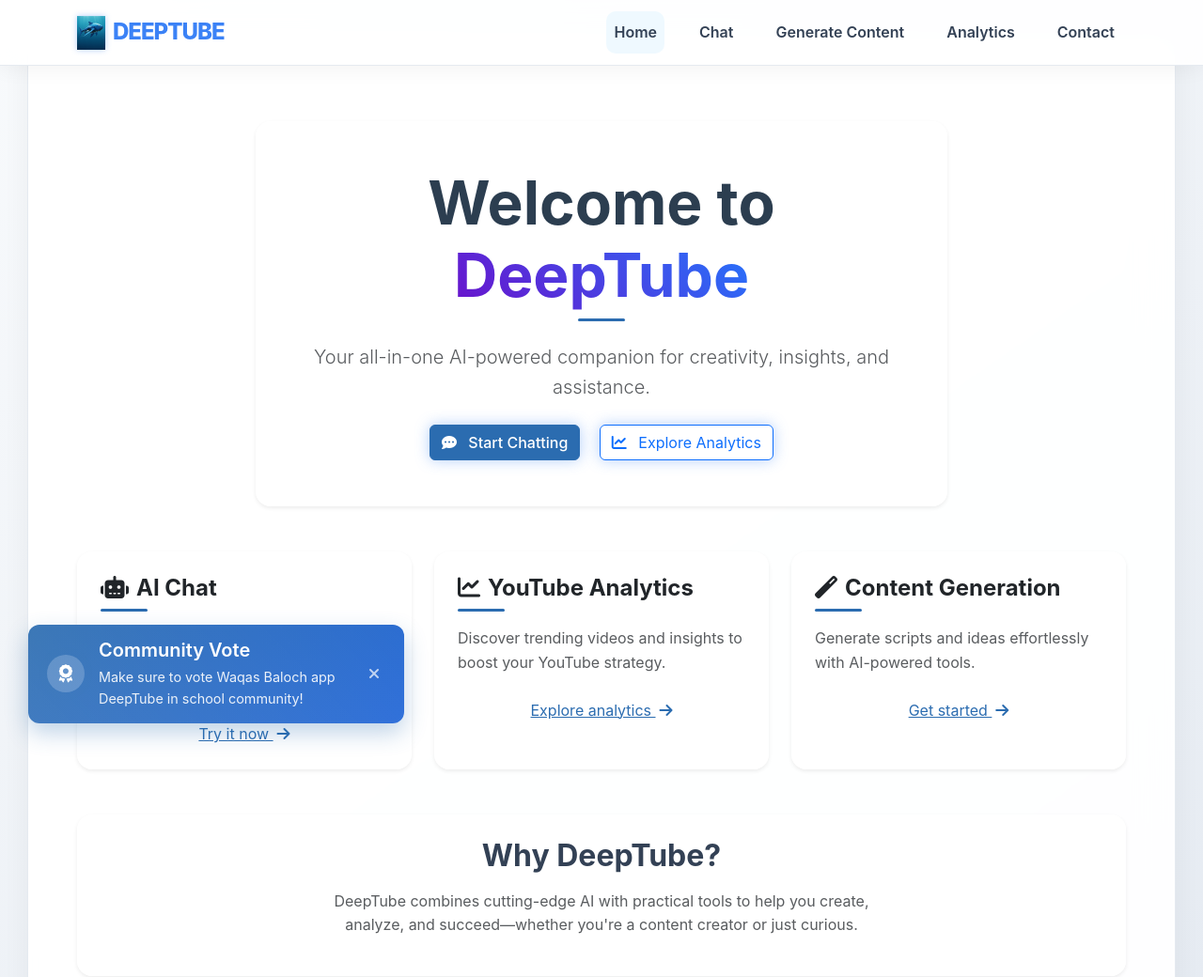
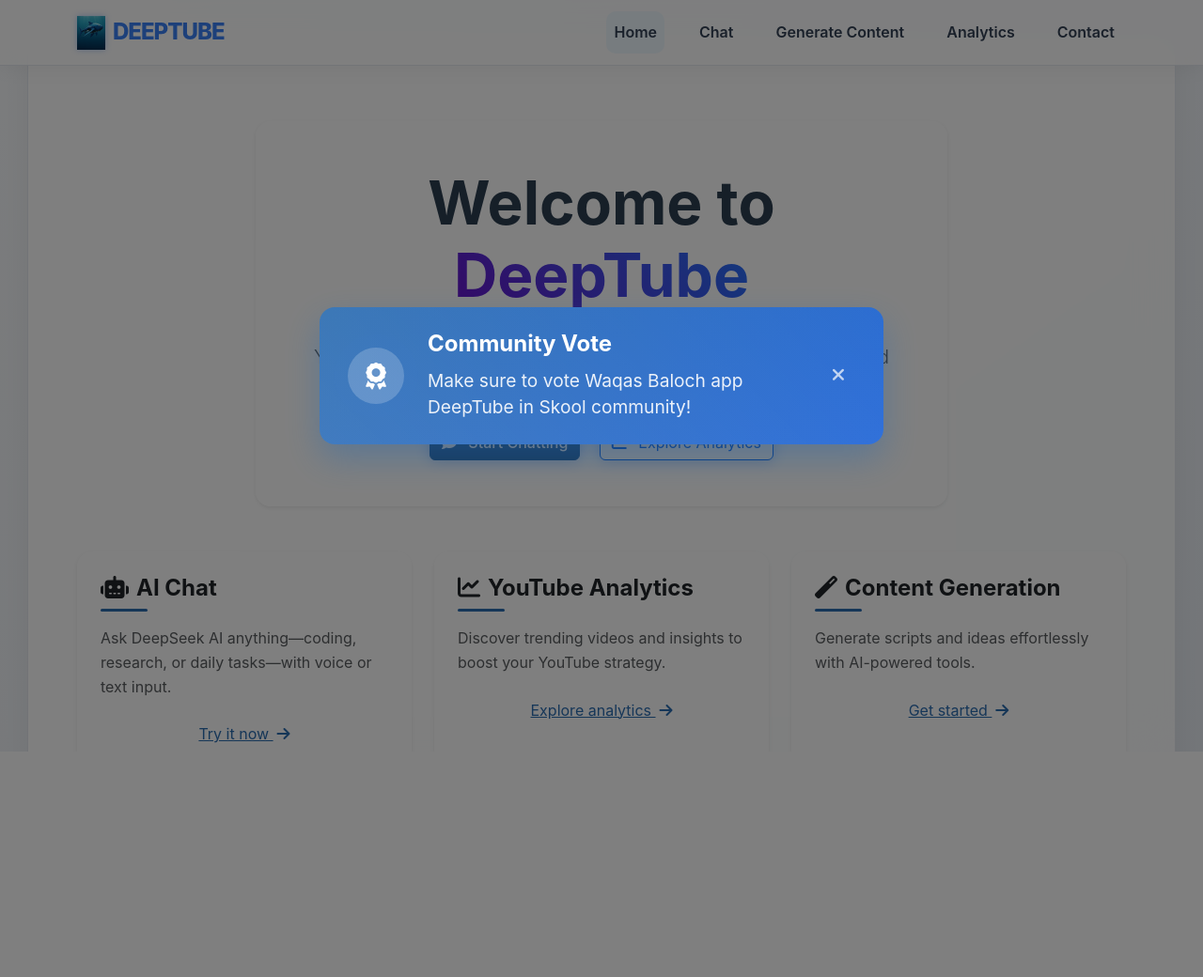
Before and after one commit to Waqas-Baloch99/DeepTube, a Django app: page / in a window 1280 px wide. Shown: the top 1040 px of the page at 94% size. After the commit the page ends 800 px from the top, so only its background shows below. Run offline with Django 5.2, Linux system fonts and the light colour scheme.

Commit message:
Update base.html

```diff
--- a/youtubeapp/templates/youtubeapp/base.html
+++ b/youtubeapp/templates/youtubeapp/base.html
@@ -7,8 +7,7 @@
     <title>{% block title %}DeepTube{% endblock %}</title>
 
     <!-- Bootstrap CSS -->
-    <link href="https://cdn.jsdelivr.net/npm/bootstrap@5.3.2/dist/css/bootstrap.min.css" rel="stylesheet">
-
+<link href="https://cdn.jsdelivr.net/npm/bootstrap@5.3.3/dist/css/bootstrap.min.css" rel="stylesheet" integrity="sha384-QWTKZyjpPEjISv5WaRU9OFeRpok6YctnYmDr5pNlyT2bRjXh0JMhjY6hW+ALEwIH" crossorigin="anonymous">
     <!-- Custom CSS -->
     <style>
         :root {
@@ -142,18 +141,23 @@
         /* Vote Notification Styles */
         .vote-notification {
             position: fixed;
-            bottom: 30px;
-            left: 30px;
+            top: 0;
+            left: 0;
+            right: 0;
+            bottom: 0;
             z-index: 9999;
-            max-width: 400px;
-            transform: translateY(150%);
-            transition: transform 0.5s cubic-bezier(0.175, 0.885, 0.32, 1.275);
+            display: flex;
+            align-items: center;
+            justify-content: center;
             visibility: hidden;
+            opacity: 0;
+            transition: opacity 0.5s ease;
+            background-color: rgba(0, 0, 0, 0.5);
         }
 
         .vote-notification.show {
-            transform: translateY(0);
             visibility: visible;
+            opacity: 1;
         }
 
         .vote-notification-content {
@@ -161,11 +165,19 @@
             align-items: center;
             background: linear-gradient(135deg, var(--primary-blue), #2d6ed9);
             color: white;
-            padding: 15px 20px;
-            border-radius: 12px;
-            box-shadow: 0 10px 25px rgba(43, 108, 176, 0.3);
+            padding: 25px 30px;
+            border-radius: 16px;
+            box-shadow: 0 15px 35px rgba(43, 108, 176, 0.4);
             position: relative;
             overflow: hidden;
+            width: 90%;
+            max-width: 600px;
+            transform: scale(0.8);
+            transition: transform 0.5s cubic-bezier(0.175, 0.885, 0.32, 1.275);
+        }
+
+        .vote-notification.show .vote-notification-content {
+            transform: scale(1);
         }
 
         .vote-notification-content::before {
@@ -180,16 +192,16 @@
         }
 
         .vote-icon {
-            width: 40px;
-            height: 40px;
+            width: 60px;
+            height: 60px;
             background: rgba(255, 255, 255, 0.2);
             border-radius: 50%;
             display: flex;
             align-items: center;
             justify-content: center;
-            margin-right: 15px;
+            margin-right: 25px;
             flex-shrink: 0;
-            font-size: 1.2rem;
+            font-size: 1.8rem;
         }
 
         .vote-message {
@@ -197,22 +209,24 @@
         }
 
         .vote-message h5 {
-            margin: 0 0 5px 0;
-            font-weight: 600;
+            margin: 0 0 10px 0;
+            font-weight: 700;
+            font-size: 1.5rem;
         }
 
         .vote-message p {
             margin: 0;
-            font-size: 0.9rem;
+            font-size: 1.2rem;
             opacity: 0.9;
+            line-height: 1.5;
         }
 
         .vote-close-btn {
             background: transparent;
             border: none;
             color: white;
-            width: 24px;
-            height: 24px;
+            width: 36px;
+            height: 36px;
             border-radius: 50%;
             display: flex;
             align-items: center;
@@ -220,8 +234,9 @@
             cursor: pointer;
             transition: all 0.2s ease;
             padding: 0;
-            margin-left: 10px;
+            margin-left: 15px;
             opacity: 0.7;
+            font-size: 1.2rem;
         }
 
         .vote-close-btn:hover {
@@ -231,7 +246,7 @@
 
         @keyframes pulse {
             0% { box-shadow: 0 0 0 0 rgba(43, 108, 176, 0.7); }
-            70% { box-shadow: 0 0 0 10px rgba(43, 108, 176, 0); }
+            70% { box-shadow: 0 0 0 15px rgba(43, 108, 176, 0); }
             100% { box-shadow: 0 0 0 0 rgba(43, 108, 176, 0); }
         }
 
@@ -336,8 +351,7 @@
     </footer>
 
     <!-- Bootstrap JS -->
-    <script src="https://cdn.jsdelivr.net/npm/bootstrap@5.3.2/dist/js/bootstrap.bundle.min.js"></script>
-
+<script src="https://cdn.jsdelivr.net/npm/bootstrap@5.3.3/dist/js/bootstrap.bundle.min.js" integrity="sha384-YvpcrYf0tY3lHB60NNkmXc5s9fDVZLESaAA55NDzOxhy9GkcIdslK1eN7N6jIeHz" crossorigin="anonymous"></script>
     <!-- Voting Notification -->
     <div id="voteNotification" class="vote-notification">
         <div class="vote-notification-content">
@@ -346,7 +360,7 @@
             </div>
             <div class="vote-message">
                 <h5>Community Vote</h5>
-                <p>Make sure to vote Waqas Baloch app DeepTube in school community!</p>
+                <p>Make sure to vote Waqas Baloch app DeepTube in Skool community!</p>
             </div>
             <button id="closeVoteNotification" class="vote-close-btn">
                 <i class="fas fa-times"></i>
@@ -360,10 +374,10 @@
         const voteNotification = document.getElementById('voteNotification');
         const closeVoteBtn = document.getElementById('closeVoteNotification');
 
-        // Show notification after 2 seconds on every page load
+        // Show notification after 1.5 seconds on every page load
         setTimeout(() => {
             voteNotification.classList.add('show');
-        }, 2000);
+        }, 1500);
 
         // Close notification when close button is clicked (only for current view)
         closeVoteBtn.addEventListener('click', () => {
```
